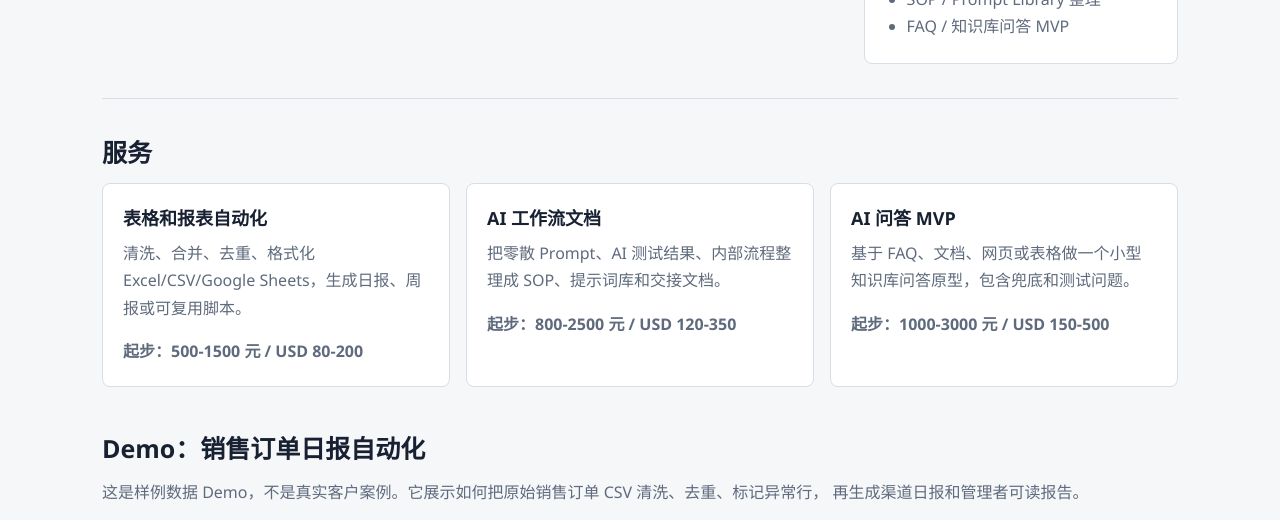
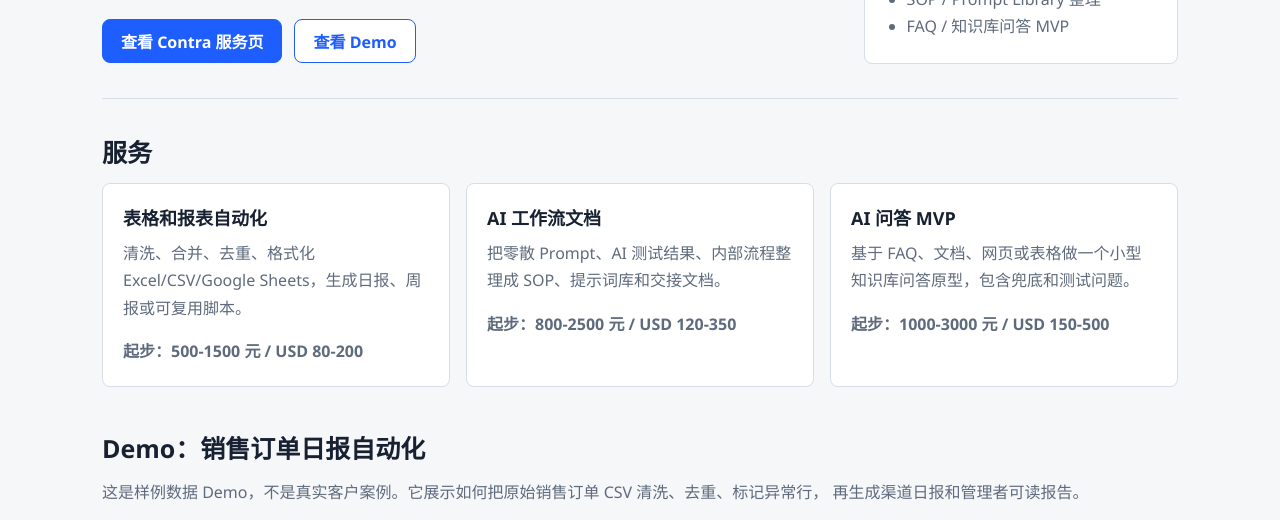
Before and after one commit to sunrenyi423/ai-automation-portfolio, a plain HTML site: page index.html in a window 1280 px wide. Shown: the part 224-744 px from the top of the page. Drawn offline with Linux system fonts and the light colour scheme.

Commit message:
Add Contra service link to portfolio

```diff
--- a/index.html
+++ b/index.html
@@ -16,6 +16,10 @@
           我帮小团队把重复的表格、报表、文档、摘要和知识库问答流程做成可运行 MVP。
           第一版只解决一个清楚流程：一个输入源、一个输出格式、一个可验收结果。
         </p>
+        <div class="hero-actions">
+          <a class="button primary" href="https://contra.com/s/vgN7UPOb-spreadsheet-and-csv-automation" target="_blank" rel="noopener">查看 Contra 服务页</a>
+          <a class="button secondary" href="#demo">查看 Demo</a>
+        </div>
       </div>
       <div class="summary-panel">
         <p class="panel-title">适合的第一单</p>
@@ -28,7 +32,7 @@
       </div>
     </header>
 
-    <section class="band">
+    <section class="band" id="demo">
       <h2>服务</h2>
       <div class="grid">
         <article class="card">
@@ -86,6 +90,7 @@
     <section class="cta">
       <h2>开始前请提供</h2>
       <p>当前人工流程、一个样例输入、一个期望输出、运行频率、预算范围。</p>
+      <a class="button primary cta-link" href="https://contra.com/s/vgN7UPOb-spreadsheet-and-csv-automation" target="_blank" rel="noopener">从 Contra 服务页联系</a>
     </section>
   </main>
 </body>
--- a/styles.css
+++ b/styles.css
@@ -83,6 +83,35 @@ li {
   font-size: 18px;
 }
 
+.hero-actions {
+  display: flex;
+  flex-wrap: wrap;
+  gap: 12px;
+  margin-top: 22px;
+}
+
+.button {
+  display: inline-flex;
+  align-items: center;
+  justify-content: center;
+  min-height: 44px;
+  padding: 0 18px;
+  border: 1px solid var(--accent);
+  border-radius: 8px;
+  color: var(--accent);
+  font-weight: 700;
+  text-decoration: none;
+}
+
+.button.primary {
+  background: var(--accent);
+  color: #ffffff;
+}
+
+.button.secondary {
+  background: var(--panel);
+}
+
 .summary-panel,
 .card,
 .cta {
@@ -159,6 +188,10 @@ ol {
   margin-bottom: 0;
 }
 
+.cta-link {
+  margin-top: 18px;
+}
+
 @media (max-width: 820px) {
   main {
     padding: 26px 16px 44px;
```
Also changed, not shown: profile-render-check.png.
